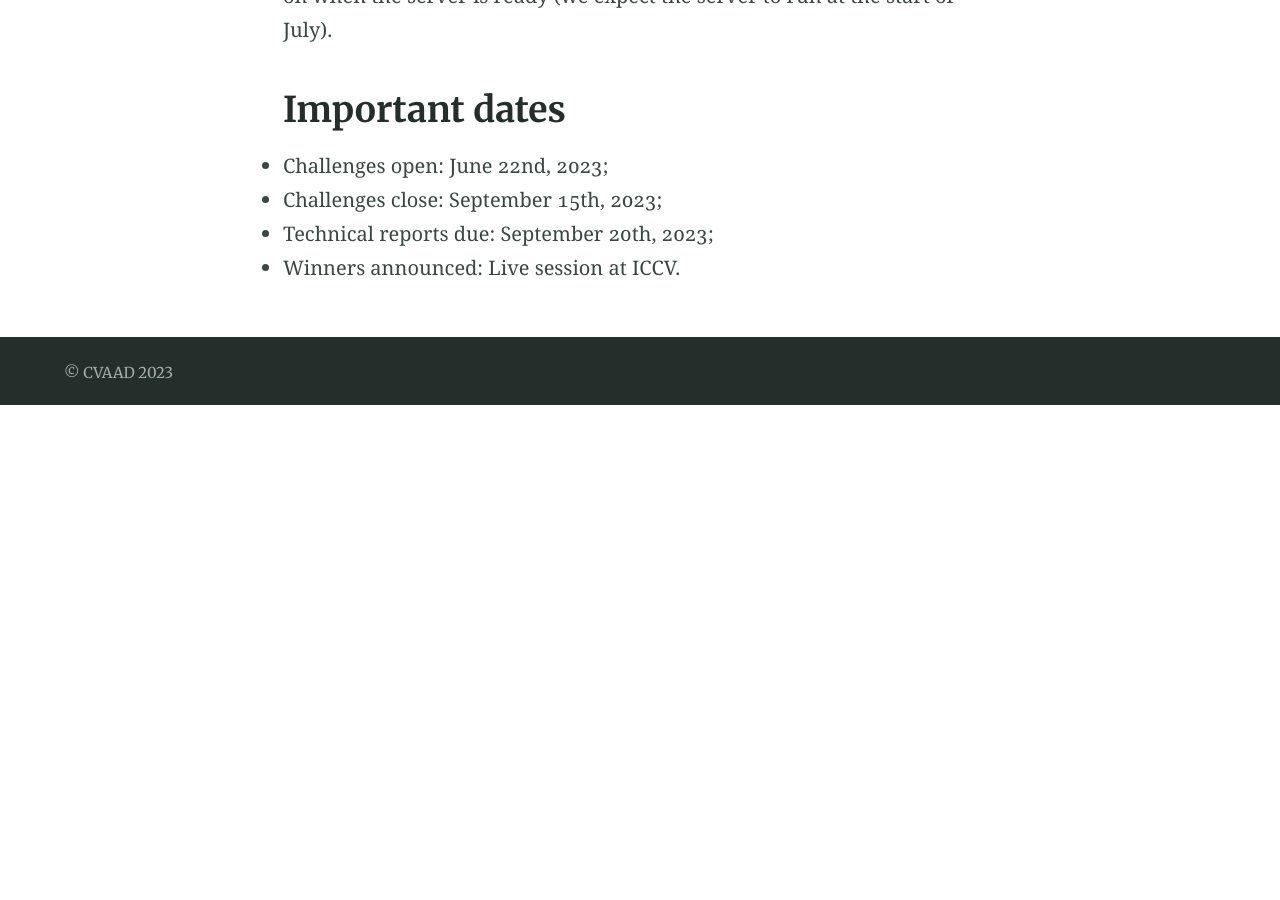
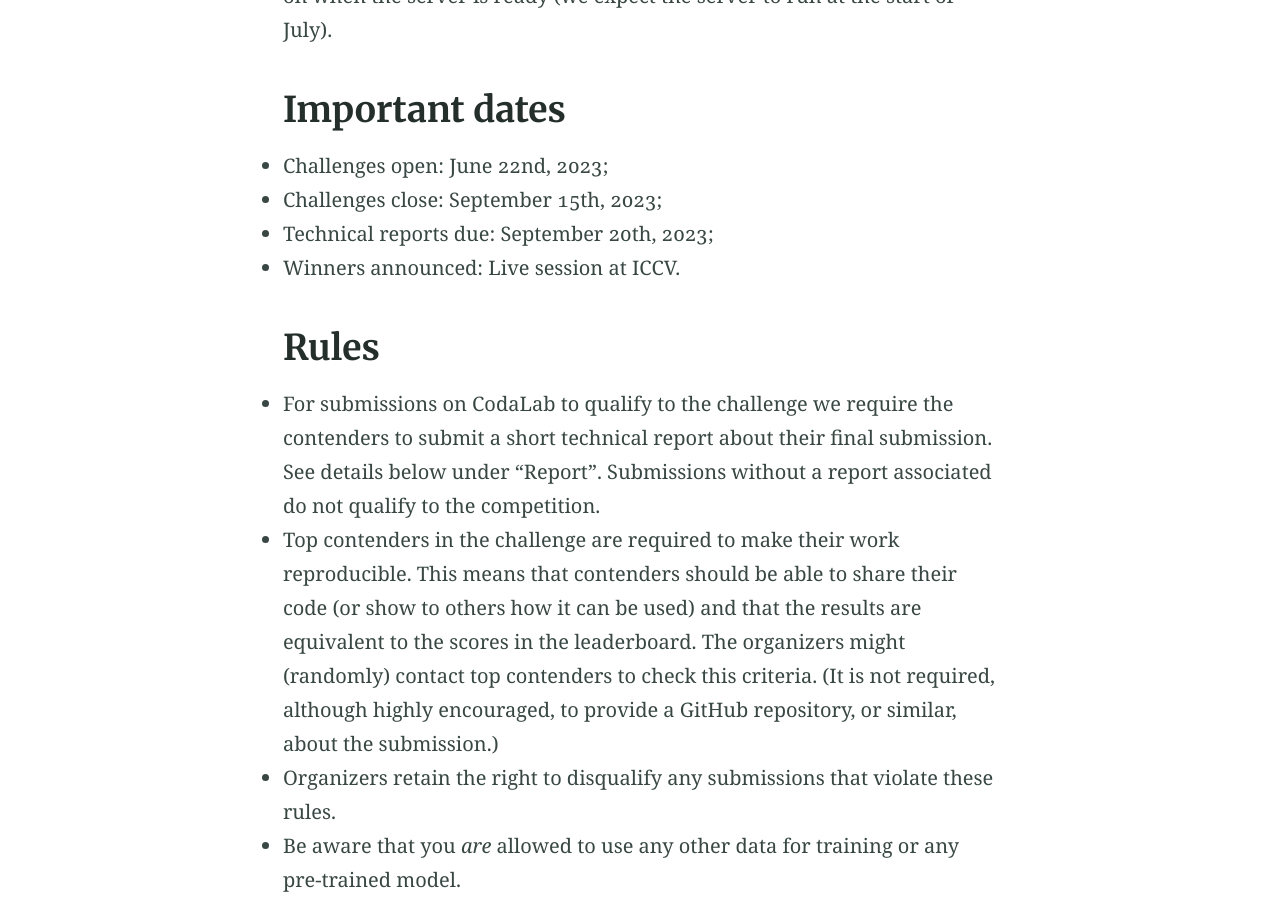
Before and after one commit to cvaad-workshop/cvaad-workshop.github.io, a Jekyll site: the page built from competition.md, in a window 1280 px wide and 900 px high, scrolled down 1403 px. Built offline with Jekyll 4.4.1, drawn with Linux system fonts in a browser that asks for light colours; before the commit the page ends 1808 px from its top, so only the background shows below that; some of the changed text lies outside the part shown.

Commit message:
Update competition.md
clarify submission associated to challenge

```diff
--- a/competition.md
+++ b/competition.md
@@ -18,3 +18,16 @@ The submitted models will be evaluated on [Codalab](https://codalab.org/). We wi
 - Challenges close: September 15th, 2023;
 - Technical reports due: September 20th, 2023;
 - Winners announced: Live session at ICCV.
+
+## Rules
+- For submissions on CodaLab to qualify to the challenge we require the contenders to submit a short technical report about their final submission. See details below under “Report”. Submissions without a report associated do not qualify to the competition.
+- Top contenders in the challenge are required to make their work reproducible. This means that contenders should be able to share their code (or show to others how it can be used) and that the results are equivalent to the scores in the leaderboard. The organizers might (randomly) contact top contenders to check this criteria. (It is not required, although highly encouraged, to provide a GitHub repository, or similar, about the submission.)
+- Organizers retain the right to disqualify any submissions that violate these rules.
+- Be aware that you _are_ allowed to use any other data for training or any pre-trained model.
+
+## Report
+- For submissions on CodaLab to qualify to the challenge we require the authors submit a short technical report about their final submission.
+- We suggest that the technical report consists of three sections: introduction, method, and results/discussion.
+- The report should not be longer than 3 pages and shouldn't extend 2000 words.
+- Authors are to submit their report to [ArXiv](https://arxiv.org/) and submit the link to c.c.j.vanengelenburg AT tudelft DOT nl. Those unable to submit to Arxiv can email their report directly to c.c.j.vanengelenburg AT tudelft DOT nl.
+- After the conference we will publish the links to the technical reports on the workshop website.
```
